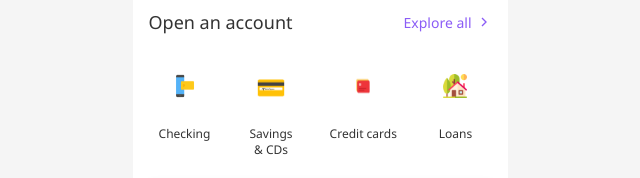
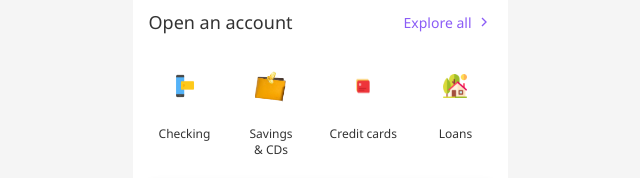
Before and after one commit to Alex-Mucheke/wells-fargo-updt, a plain HTML site: page index.html in a window 1280 px wide. Shown: the part 459-637 px from the top of the page, 320-960 px from the left. Drawn offline with Linux system fonts and the light colour scheme.

Commit message:
first commit

```diff
--- a/index.html
+++ b/index.html
@@ -536,7 +536,7 @@
                 </div>
                 <div class="option-item">
                     <div class="option-icon orange">
-                        <span style="font-size: 24px;">💳</span>
+                        <img src="savings&cds.png" alt="Savings & CDs icon" style="width: 32px; height: 32px;">
                     </div>
                     <span class="option-label">Savings<br>& CDs</span>
                 </div>
```
Also changed, not shown: savings&cds.png (added), 2 other files.
